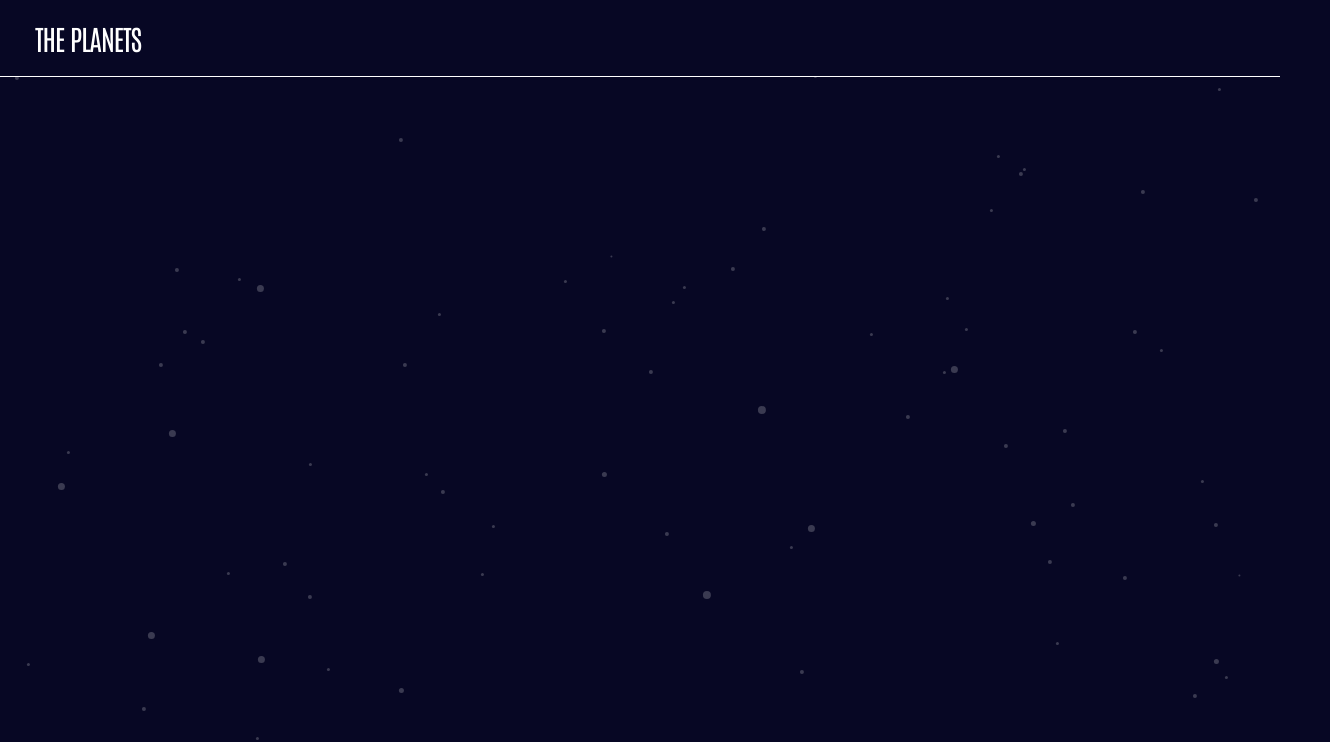
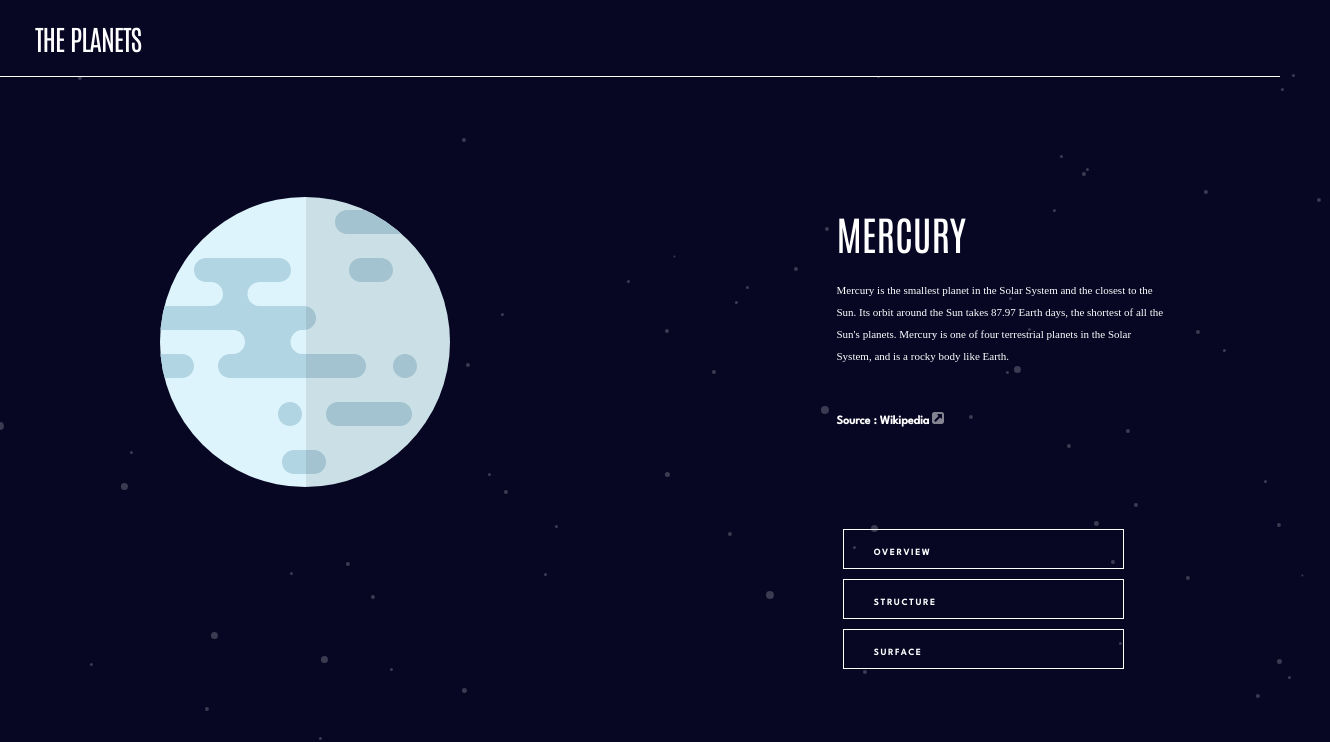
Before and after one commit to gura16/planets-site, a React (Vite) app: page / in a window 1280 px wide. Shown: the top 742 px of the page, 1330 px wide, since content can reach past the window. Built offline with nearby package versions, Linux system fonts and the light colour scheme.

Commit message:
add hamburgerbutton

```diff
--- a/src/App.tsx
+++ b/src/App.tsx
@@ -10,7 +10,6 @@ function App() {
   const [planets, setPlanets] = useState<boolean | null>(false);
   const [screenWidth, setScreenWidth] = useState<number>(window.innerWidth);
 
-  // Update the screen width state when the window is resized
   useEffect(() => {
     const handleResize = () => {
       setScreenWidth(window.innerWidth);
@@ -21,7 +20,8 @@ function App() {
     };
   }, []);
 
-  const hidePlandiv = screenWidth >= 768;
+  // Conditionally show Plandiv based on screen width
+  const showPlandiv = screenWidth <= 768;
 
   return (
     <div>
@@ -30,8 +30,8 @@ function App() {
         <Planettext>THE PLANETS</Planettext>
         <Burgerbutton src={navfoto} onClick={() => setPlanets(!planets)} />
       </Header>
-      {planets ? (
-        <Plandiv style={{ display: hidePlandiv ? "none" : "block" }}>
+      {showPlandiv && (
+        <Plandiv>
           <Ovaldiv>
             <Fototext>
               <Oval color="#DEF4FC"></Oval>
@@ -89,8 +89,8 @@ function App() {
             <Arrow src={arrow} />
           </Ovaldiv>
         </Plandiv>
-      ) : null}
-      {hidePlandiv && planets && <Component />}
+      )}
+      {screenWidth > 768 && <Component />}
     </div>
   );
 }
```
